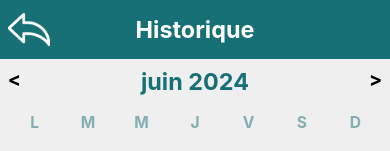
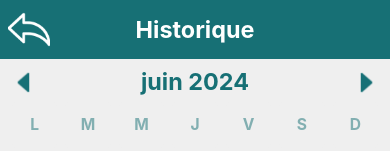
Before and after one commit to antoitoine/Noeufs_app, a React Native app: screen /Historique in a window 390 px wide. Shown: the top 151 px of the page. Built offline with nearby package versions, Linux system fonts and the light colour scheme; no server answers.

Commit message:
[Historique] Ajout de flèches
- Images de flèches (droite et gauche) pour changer de mois

```diff
--- a/src/Pages/Historique.tsx
+++ b/src/Pages/Historique.tsx
@@ -10,6 +10,8 @@ import 'moment/min/locales'
 import { ThemeContext } from "../Contexts/ThemeContext";
 
 const diagonalStripesSrc = require('../Images/diagonal_stripes_transparent.png')
+const leftArrowSrc = require('../Images/left_arrow.png')
+const rightArrowSrc = require('../Images/right_arrow.png')
 
 function createData(nbItems: number) {
     const data = []
@@ -138,7 +140,7 @@ export default function Historique() {
                     setMoisChoisi(moisChoisi - 1)
                 }}
             >
-                <Text style={styles.buttonText}>{'<'}</Text>
+                <Image style={[styles.arrowImage, {tintColor: theme.colors.dark}]} source={leftArrowSrc} alt='<' />
             </TouchableOpacity>
 
             <Text style={[styles.affichageMois, {color: theme.colors.dark}]}>{moment('01/' + moisChoisi.toString() + '/2024', 'DD/MM/YYYY').format('MMMM YYYY')}</Text>
@@ -149,7 +151,7 @@ export default function Historique() {
                     setMoisChoisi(moisChoisi + 1)
                 }}
             >
-                <Text style={styles.buttonText}>{'>'}</Text>
+                <Image style={[styles.arrowImage, {tintColor: theme.colors.dark}]} source={rightArrowSrc} alt='>' />
             </TouchableOpacity>
         </View>
 
@@ -183,9 +185,10 @@ export default function Historique() {
 }
 
 const styles = StyleSheet.create({
-    buttonText: {
-        fontSize: Dim.scale(5),
-        fontWeight: 'bold'
+    arrowImage: {
+        width: Dim.scale(8),
+        height: Dim.scale(8),
+        aspectRatio: 1
     },
     header: {
         flexDirection: 'row',
```
Also changed, not shown: src/Images/left_arrow.png (added), src/Images/right_arrow.png (added).
